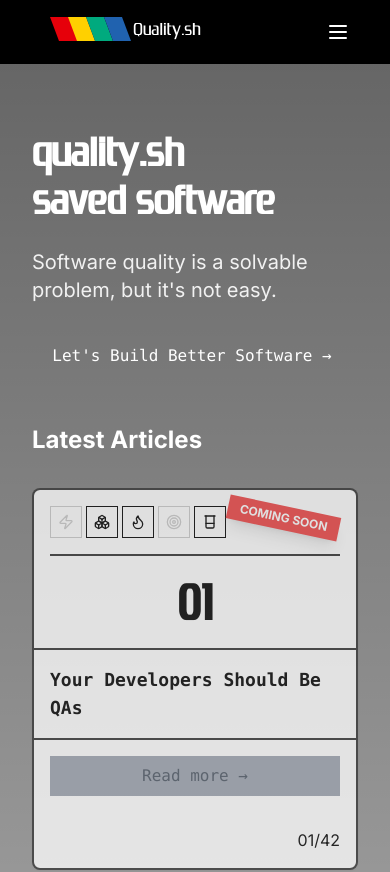
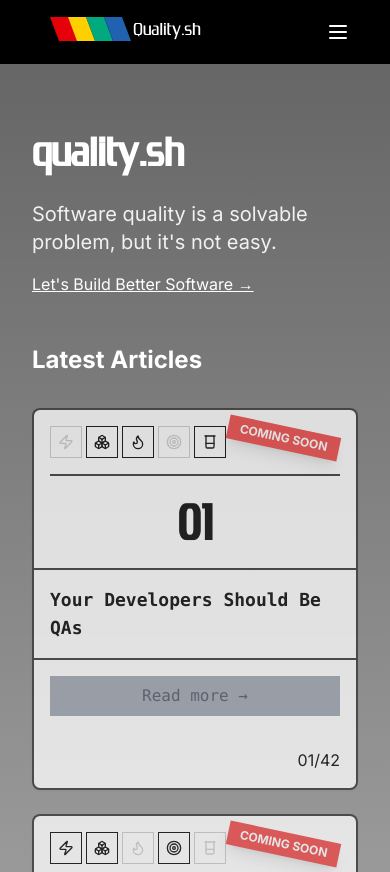
Before and after one commit to BNasraoui/quality.sh, a Next.js app: page / in a window 390 px wide. Shown: the top 872 px of the page. Built offline with nearby package versions, Linux system fonts and the light colour scheme.

Commit message:
fix mobile styling

```diff
--- a/app/page.tsx
+++ b/app/page.tsx
@@ -29,19 +29,25 @@ export default function LandingPage() {
           {/* Hero Content */}
           <div className="flex-grow flex items-center">
             <div className="max-w-2xl text-white">
+              {/* Static headline on mobile, animated on desktop */}
+              <h1 className="text-5xl md:text-7xl font-bold mb-6 font-zrnic md:hidden">
+                quality.sh
+              </h1>
+              <div className="hidden md:block">
                 <AnimatedHeadline
                   baseText="quality.sh"
                   phrases={headlinePhrases}
                   className="text-5xl md:text-7xl font-bold mb-6 font-zrnic"
                   interval={2500}
                 />
-              <p className="text-xl md:text-2xl opacity-90 mb-8">
+              </div>
+                            <p className="text-xl md:text-2xl opacity-90 mb-4 md:mb-8">
                 Software quality is a solvable problem, but it's not easy.
               </p>
 
               <Link
                 href="/contact"
-                className="block w-full max-w-xs text-white px-4 py-2 font-mono text-center hover:bg-gray-800 transition-colors mb-12 md:mb-8"
+                className="text-white underline hover:no-underline md:no-underline md:block md:w-full md:max-w-xs md:px-4 md:py-2 md:font-mono md:text-center md:hover:bg-gray-800 transition-colors"
               >
                 Let's Build Better Software →
               </Link>
@@ -49,7 +55,7 @@ export default function LandingPage() {
           </div>
 
           {/* Article Cards */}
-          <div className="mt-auto">
+          <div className="mt-12 md:mt-auto">
             <h2 className="text-2xl font-bold mb-8 text-white">Latest Articles</h2>
             <div className="grid grid-cols-1 md:grid-cols-3 gap-6">
               {/* Article 1 */}
```
Lines whose indentation alone changed are shown as unchanged.
